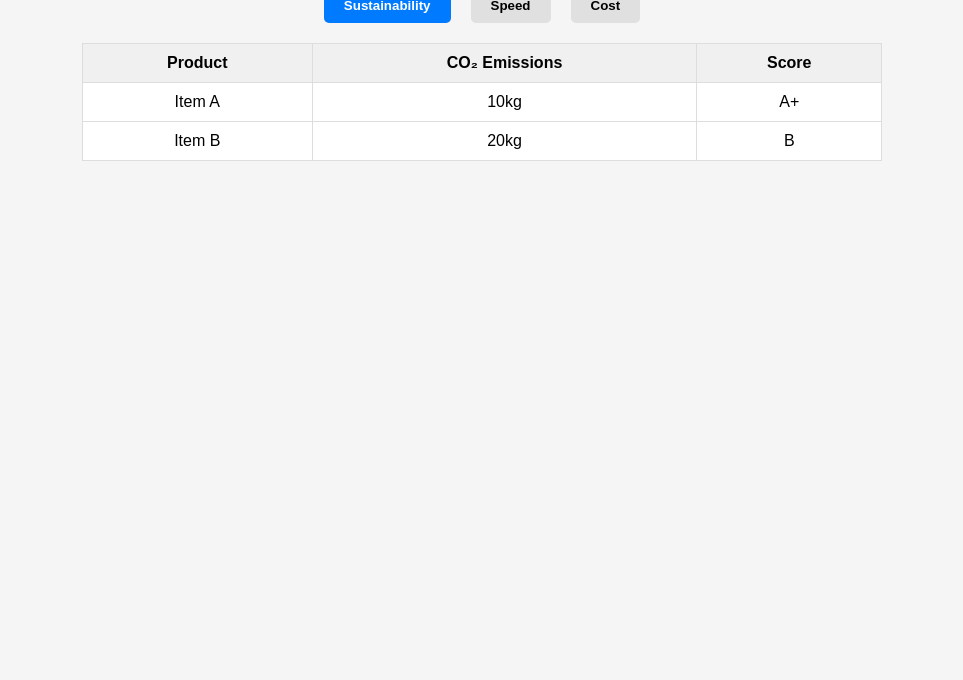
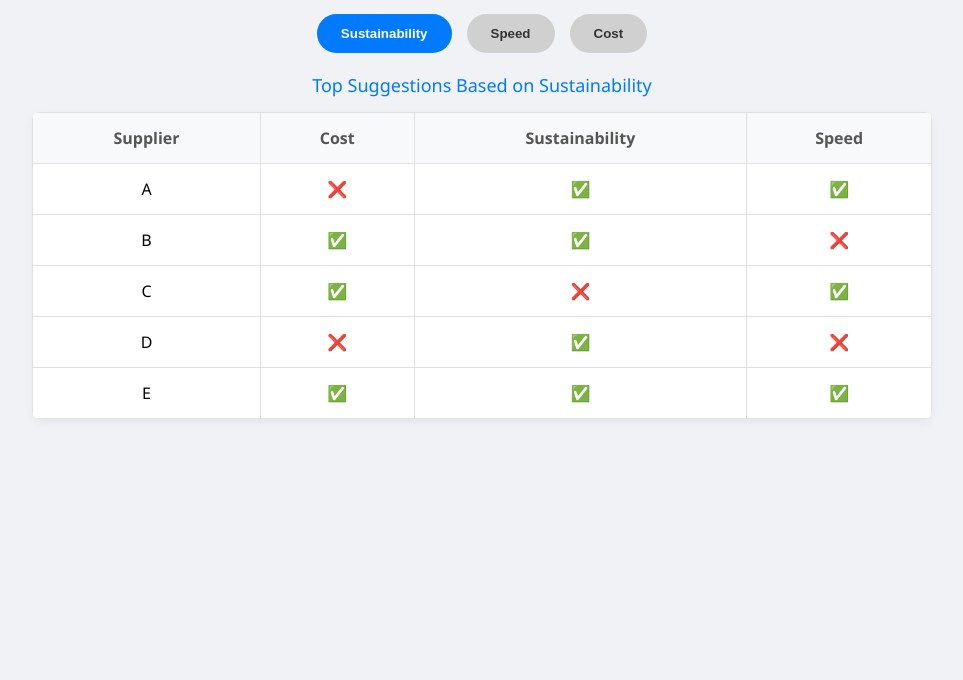
Before and after one commit to Yux-01/Table_sustena, a plain HTML site: page data-tabs.html in a window 1280 px wide. Shown: the part 120-800 px from the top of the page, without its empty margins (158-1121 px from the left). Drawn offline with Linux system fonts and the light colour scheme.

Commit message:
data-tabs.html

```diff
--- a/data-tabs.html
+++ b/data-tabs.html
@@ -1,4 +1,3 @@
-
 <!DOCTYPE html>
 <html lang="en">
 <head>
@@ -7,29 +6,34 @@
   <title>Data Tabs</title>
   <style>
     body {
-      font-family: sans-serif;
-      background: #f5f5f5;
-      padding: 20px;
+      font-family: 'Segoe UI', sans-serif;
+      background: #f0f2f5;
+      padding: 40px;
+      margin: 0;
     }
 
     h1 {
       text-align: center;
+      color: #333;
+      margin-bottom: 30px;
     }
 
     .tabs {
       display: flex;
       justify-content: center;
       margin-bottom: 20px;
+      gap: 15px;
     }
 
     .tab-button {
-      padding: 10px 20px;
-      margin: 0 10px;
-      background-color: #e0e0e0;
+      padding: 12px 24px;
       border: none;
-      border-radius: 5px;
+      border-radius: 30px;
+      background-color: #d0d0d0;
+      color: #333;
+      font-weight: 600;
       cursor: pointer;
-      font-weight: bold;
+      transition: background-color 0.3s ease;
     }
 
     .tab-button.active {
@@ -39,79 +43,121 @@
 
     .table-container {
       display: none;
-      max-width: 800px;
+      max-width: 900px;
       margin: 0 auto;
+      animation: fadeIn 0.3s ease-in-out;
     }
 
     .table-container.active {
       display: block;
     }
 
+    .suggestions {
+      text-align: center;
+      margin-bottom: 15px;
+      font-size: 18px;
+      font-weight: 500;
+      color: #007bff;
+    }
+
     table {
       width: 100%;
       border-collapse: collapse;
       background: white;
+      border-radius: 8px;
+      overflow: hidden;
+      box-shadow: 0 4px 10px rgba(0,0,0,0.05);
     }
 
     th, td {
-      padding: 10px;
-      border: 1px solid #ddd;
+      padding: 14px;
+      border: 1px solid #e0e0e0;
       text-align: center;
     }
 
     th {
-      background-color: #f0f0f0;
+      background-color: #f8f9fa;
+      color: #555;
+    }
+
+    td {
+      font-size: 16px;
+    }
+
+    .check {
+      color: green;
+      font-weight: bold;
+    }
+
+    .cross {
+      color: red;
+      font-weight: bold;
+    }
+
+    @keyframes fadeIn {
+      from { opacity: 0; transform: translateY(10px); }
+      to { opacity: 1; transform: translateY(0); }
     }
   </style>
 </head>
 <body>
-  <h1>Interactive Data Tabs</h1>
+  <h1>Interactive Supplier Evaluation</h1>
 
   <div class="tabs">
-    <button class="tab-button active" onclick="showTab('sustainability')">Sustainability</button>
-    <button class="tab-button" onclick="showTab('speed')">Speed</button>
-    <button class="tab-button" onclick="showTab('cost')">Cost</button>
+    <button class="tab-button active" onclick="showTab('sustainability', this)">Sustainability</button>
+    <button class="tab-button" onclick="showTab('speed', this)">Speed</button>
+    <button class="tab-button" onclick="showTab('cost', this)">Cost</button>
   </div>
 
+  <!-- Sustainability -->
   <div id="sustainability" class="table-container active">
+    <div class="suggestions">Top Suggestions Based on Sustainability</div>
     <table>
-      <tr><th>Product</th><th>CO₂ Emissions</th><th>Score</th></tr>
-      <tr><td>Item A</td><td>10kg</td><td>A+</td></tr>
-      <tr><td>Item B</td><td>20kg</td><td>B</td></tr>
+      <tr><th>Supplier</th><th>Cost</th><th>Sustainability</th><th>Speed</th></tr>
+      <tr><td>A</td><td><span class="cross">❌</span></td><td><span class="check">✅</span></td><td><span class="check">✅</span></td></tr>
+      <tr><td>B</td><td><span class="check">✅</span></td><td><span class="check">✅</span></td><td><span class="cross">❌</span></td></tr>
+      <tr><td>C</td><td><span class="check">✅</span></td><td><span class="cross">❌</span></td><td><span class="check">✅</span></td></tr>
+      <tr><td>D</td><td><span class="cross">❌</span></td><td><span class="check">✅</span></td><td><span class="cross">❌</span></td></tr>
+      <tr><td>E</td><td><span class="check">✅</span></td><td><span class="check">✅</span></td><td><span class="check">✅</span></td></tr>
     </table>
   </div>
 
+  <!-- Speed -->
   <div id="speed" class="table-container">
+    <div class="suggestions">Top Suggestions Based on Speed</div>
     <table>
-      <tr><th>Product</th><th>Delivery Time</th><th>Speed Rating</th></tr>
-      <tr><td>Item A</td><td>2 Days</td><td>Fast</td></tr>
-      <tr><td>Item B</td><td>5 Days</td><td>Medium</td></tr>
+      <tr><th>Supplier</th><th>Cost</th><th>Sustainability</th><th>Speed</th></tr>
+      <tr><td>A</td><td><span class="check">✅</span></td><td><span class="check">✅</span></td><td><span class="check">✅</span></td></tr>
+      <tr><td>B</td><td><span class="check">✅</span></td><td><span class="cross">❌</span></td><td><span class="check">✅</span></td></tr>
+      <tr><td>C</td><td><span class="check">✅</span></td><td><span class="cross">❌</span></td><td><span class="check">✅</span></td></tr>
+      <tr><td>D</td><td><span class="cross">❌</span></td><td><span class="check">✅</span></td><td><span class="cross">❌</span></td></tr>
+      <tr><td>E</td><td><span class="cross">❌</span></td><td><span class="check">✅</span></td><td><span class="check">✅</span></td></tr>
     </table>
   </div>
 
+  <!-- Cost -->
   <div id="cost" class="table-container">
+    <div class="suggestions">Top Suggestions Based on Cost</div>
     <table>
-      <tr><th>Product</th><th>Price</th><th>Affordability</th></tr>
-      <tr><td>Item A</td><td>$100</td><td>High</td></tr>
-      <tr><td>Item B</td><td>$40</td><td>Low</td></tr>
+      <tr><th>Supplier</th><th>Cost</th><th>Sustainability</th><th>Speed</th></tr>
+      <tr><td>A</td><td><span class="check">✅</span></td><td><span class="check">✅</span></td><td><span class="check">✅</span></td></tr>
+      <tr><td>B</td><td><span class="check">✅</span></td><td><span class="cross">❌</span></td><td><span class="cross">❌</span></td></tr>
+      <tr><td>C</td><td><span class="check">✅</span></td><td><span class="check">✅</span></td><td><span class="check">✅</span></td></tr>
+      <tr><td>D</td><td><span class="check">✅</span></td><td><span class="cross">❌</span></td><td><span class="check">✅</span></td></tr>
+      <tr><td>E</td><td><span class="cross">❌</span></td><td><span class="check">✅</span></td><td><span class="cross">❌</span></td></tr>
     </table>
   </div>
 
   <script>
-    function showTab(tabId) {
-      const tabs = document.querySelectorAll(".table-container");
+    function showTab(tabId, btn) {
+      const containers = document.querySelectorAll(".table-container");
       const buttons = document.querySelectorAll(".tab-button");
 
-      tabs.forEach((tab) => {
-        tab.classList.remove("active");
-      });
-
-      buttons.forEach((btn) => {
-        btn.classList.remove("active");
-      });
+      containers.forEach(container => container.classList.remove("active"));
+      buttons.forEach(button => button.classList.remove("active"));
 
       document.getElementById(tabId).classList.add("active");
-      event.target.classList.add("active");
+      btn.classList.add("active");
     }
   </script>
 </body>
```
